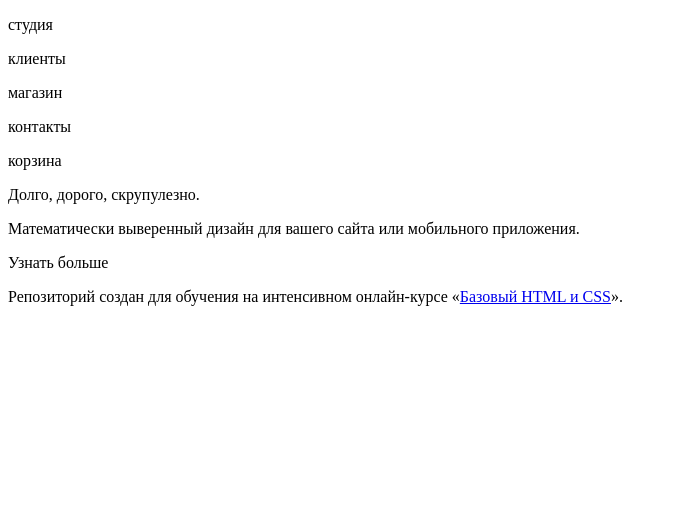
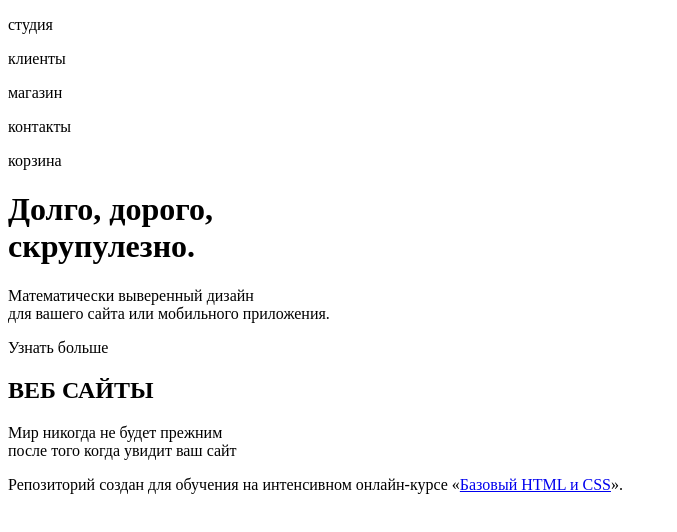
Before and after one commit to vmorfey/22400-nerds, a plain HTML site: page index.html in a window 1280 px wide. Shown: the whole page, without its empty margins (0-677 px from the left). Drawn offline with Linux system fonts and the light colour scheme.

Commit message:
Add files via upload

```diff
--- a/index.html
+++ b/index.html
@@ -8,9 +8,12 @@
     <p>магазин</p>
     <p>контакты</p>
     <p>корзина</p>
-    <p>Долго, дорого, скрупулезно.</p>
-    <p>Математически выверенный дизайн для вашего сайта или мобильного приложения.</p>
+    <h1>Долго, дорого, <br>скрупулезно.</h1>
+    <p>Математически выверенный дизайн <br>для вашего сайта или мобильного приложения.</p>
     <p>Узнать больше</p>
+    <h2>ВЕБ САЙТЫ</h2>
+    <p>Мир никогда не будет прежним
+    <br>после того когда увидит ваш сайт</p>
 
   </head>
   <body>
```
